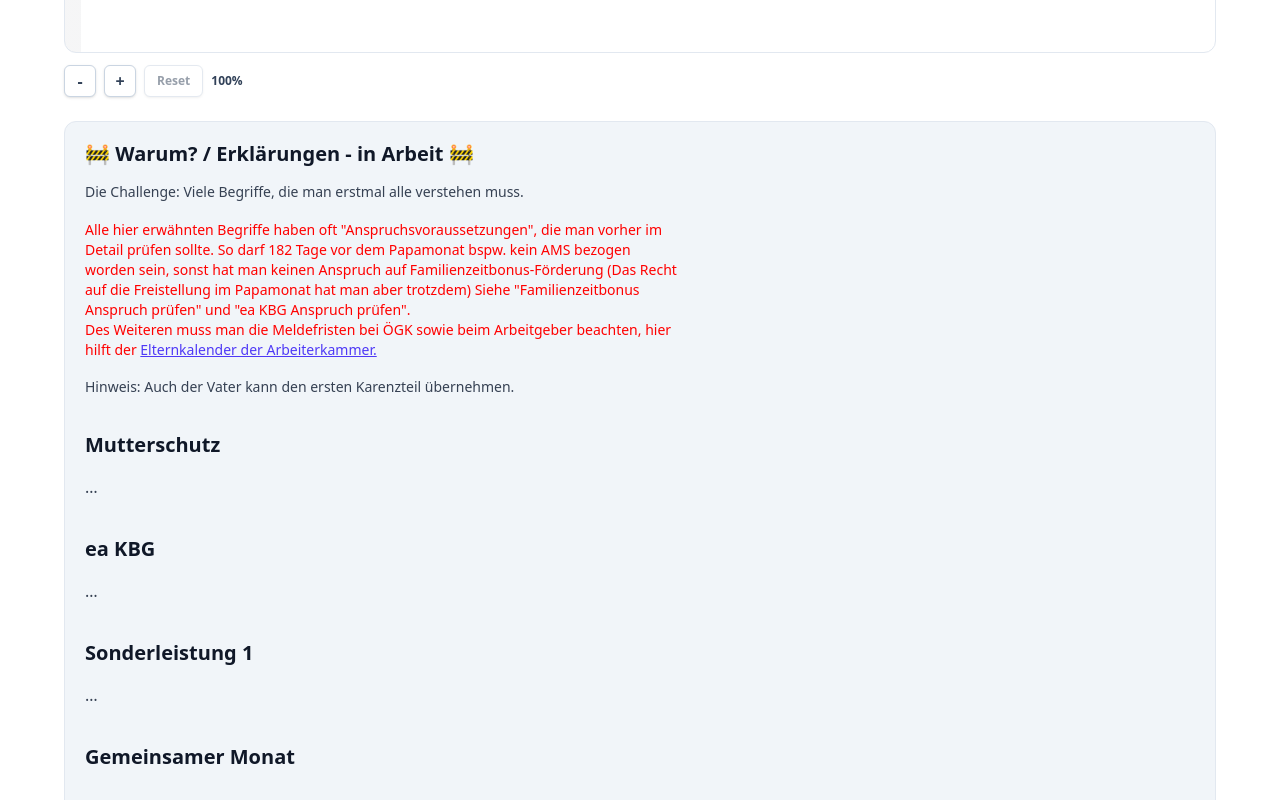
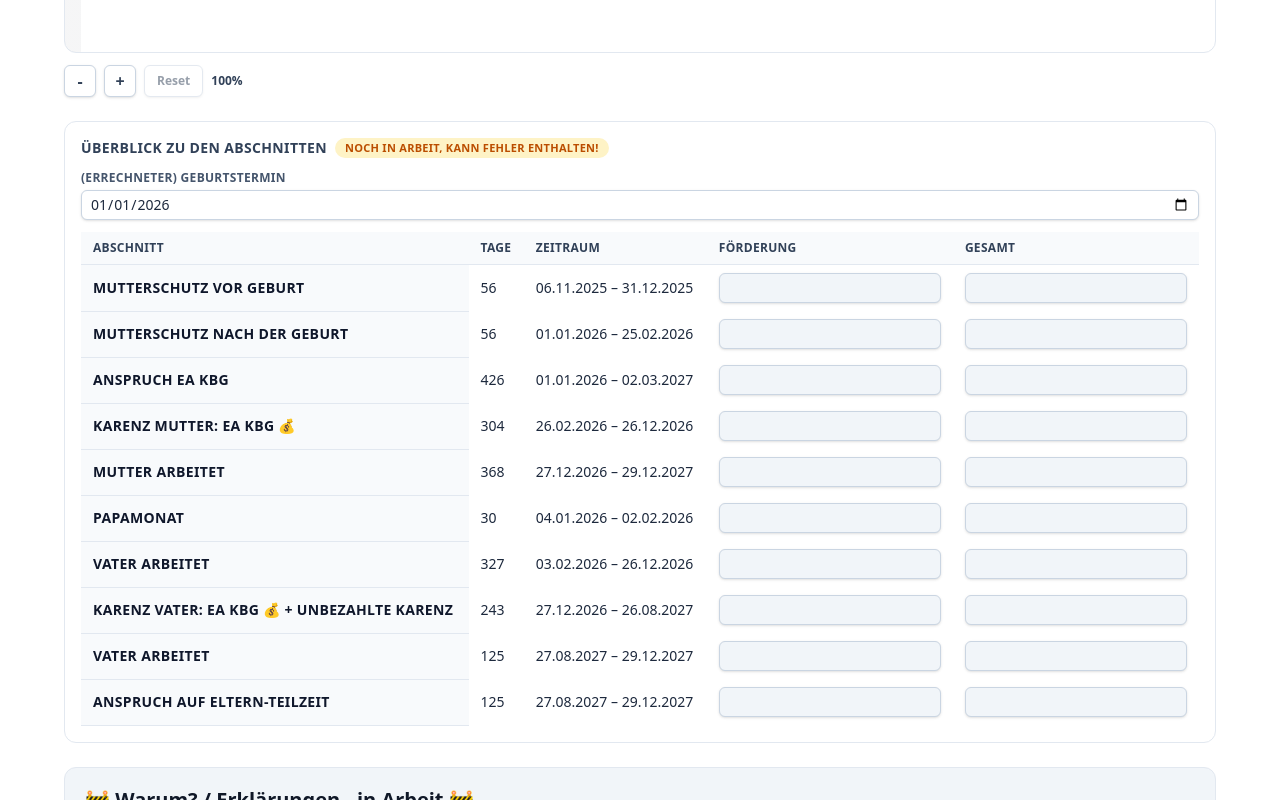
Before and after one commit to mandrasch/karenz-wizard, a SvelteKit app: page /eakbg-planer in a window 1280 px wide. Shown: the part 1280-2080 px from the top of the page. Built offline with nearby package versions, Linux system fonts and the light colour scheme.

Commit message:
chore: update

```diff
--- a/src/routes/eakbg-planer/+page.svelte
+++ b/src/routes/eakbg-planer/+page.svelte
@@ -479,6 +479,80 @@
 			}
 
 			return result;
+		})()
+	);
+
+	type SegmentSummary = {
+		id: string;
+		title: string;
+		days: number;
+		startWeeks: number;
+		endWeeks: number;
+		labelPosition: 'above' | 'below';
+	};
+
+	const weeksToDays = (weeks: number) => Math.max(0, Math.round(weeks * 7));
+
+	let birthDateInput = $state('2026-01-01');
+
+	const addDays = (date: Date, days: number) => {
+		const result = new Date(date);
+		result.setDate(result.getDate() + days);
+		return result;
+	};
+
+	const formatDate = (date: Date) =>
+		date.toLocaleDateString('de-AT', {
+			day: '2-digit',
+			month: '2-digit',
+			year: 'numeric'
+		});
+
+	const parseBirthDate = (value: string): Date | null => {
+		if (!value) {
+			return null;
+		}
+		const parsed = new Date(value);
+		return Number.isNaN(parsed.getTime()) ? null : parsed;
+	};
+
+	const formatSegmentRange = (segment: SegmentSummary) => {
+		const baseDate = parseBirthDate(birthDateInput);
+		if (!baseDate) {
+			return '–';
+		}
+		const startOffset = Math.round(segment.startWeeks * 7);
+		const endOffsetExclusive = Math.round(segment.endWeeks * 7);
+		const endOffset = Math.max(startOffset, endOffsetExclusive - 1);
+		const startDate = addDays(baseDate, startOffset);
+		const endDate = addDays(baseDate, endOffset);
+		return `${formatDate(startDate)} – ${formatDate(endDate)}`;
+	};
+
+	const segmentSummaries = $derived<SegmentSummary[]>(
+		(() => {
+			return intervals
+				.map((interval, index) => {
+					const label = interval.label?.trim();
+					if (!label) {
+						return null;
+					}
+					const startWeeks = interval.start;
+					const endWeeks = interval.lineEnd ?? interval.end;
+					const durationWeeks = Math.max(0, endWeeks - startWeeks);
+					if (durationWeeks <= 0.01) {
+						return null;
+					}
+					return {
+						id: `${index}-${label}`,
+						title: label,
+						days: weeksToDays(durationWeeks),
+						startWeeks,
+						endWeeks,
+						labelPosition: interval.labelPosition ?? 'above'
+					} satisfies SegmentSummary;
+				})
+				.filter((entry): entry is SegmentSummary => entry !== null);
 		})()
 	);
 
@@ -973,6 +1047,66 @@
 				</button>
 				<span class="zoom-status" aria-live="polite">{zoomPercent}%</span>
 			</div>
+
+			{#if segmentSummaries.length > 0}
+				<div class="timeline-summary" aria-live="polite">
+					<h3 class="timeline-summary__title">
+						Überblick zu den Abschnitten
+						<span class="timeline-summary__badge">Noch in Arbeit, kann Fehler enthalten!</span>
+					</h3>
+					<div class="timeline-summary__birthdate">
+						<label>
+							<span>(Errechneter) Geburtstermin</span>
+							<input
+								type="date"
+								class="timeline-summary__input"
+								bind:value={birthDateInput}
+								aria-label="(Errechneter) Geburtstermin"
+							/>
+						</label>
+					</div>
+					<div class="timeline-summary__table-wrapper">
+						<table class="timeline-summary__table">
+							<thead>
+								<tr>
+									<th scope="col">Abschnitt</th>
+									<th scope="col">Tage</th>
+									<th scope="col">Zeitraum</th>
+									<th scope="col">Förderung</th>
+									<th scope="col">Gesamt</th>
+								</tr>
+							</thead>
+							<tbody>
+								{#each segmentSummaries as segment (segment.id)}
+									<tr>
+										<th scope="row">{segment.title}</th>
+										<td>{segment.days}</td>
+										<td>{formatSegmentRange(segment)}</td>
+										<td>
+											<input
+												type="text"
+												class="timeline-summary__input"
+												aria-label={`Förderung für ${segment.title}`}
+												disabled
+											/>
+										</td>
+										<td>
+											<input
+												type="text"
+												class="timeline-summary__input"
+												aria-label={`Gesamt für ${segment.title}`}
+												disabled
+											/>
+										</td>
+									</tr>
+								{/each}
+							</tbody>
+						</table>
+					</div>
+				</div>
+			{:else}
+				<p class="timeline-summary__empty">Keine Abschnitte für die Übersicht verfügbar.</p>
+			{/if}
 		</div>
 
 		<aside class="note-box">
@@ -1017,7 +1151,7 @@
 			TODO: Wie viel Tage pro Karenzteil x Wochengeld: ____ = wie viel Geld? (grobe Rechnung)
 		</p>
 
-		<div class="debug-panel">
+		<div class="debug-panel" style="display:none">
 			<h3>Debug · EA-KBG Berechnung</h3>
 			<div class="debug-grid">
 				<div><strong>EA KBG Monate:</strong> {eaKbgMonths.toFixed(2)}</div>
@@ -1359,4 +1493,56 @@
 	.interval-duration {
 		@apply fill-slate-600 text-xs;
 	}
+
+	.timeline-summary {
+		@apply mt-6 grid gap-3 rounded-xl border border-slate-200 bg-white p-4;
+	}
+
+	.timeline-summary__title {
+		@apply flex items-center gap-2 text-sm font-semibold tracking-wide text-slate-700 uppercase;
+	}
+
+	.timeline-summary__badge {
+		@apply inline-flex items-center rounded-full bg-amber-100 px-2.5 py-0.5 text-[11px] font-semibold tracking-wide text-amber-700 uppercase;
+	}
+
+	.timeline-summary__birthdate {
+		@apply grid gap-1 text-sm;
+	}
+
+	.timeline-summary__birthdate label {
+		@apply flex flex-col gap-1;
+	}
+
+	.timeline-summary__birthdate span {
+		@apply text-xs font-semibold tracking-wide text-slate-600 uppercase;
+	}
+
+	.timeline-summary__table-wrapper {
+		@apply overflow-x-auto;
+	}
+
+	.timeline-summary__table {
+		@apply min-w-full border-collapse;
+	}
+
+	.timeline-summary__table th {
+		@apply border-b border-slate-200 bg-slate-50 px-3 py-2 text-left text-xs font-semibold tracking-wide text-slate-700 uppercase;
+	}
+
+	.timeline-summary__table td {
+		@apply px-3 py-2 align-middle text-sm text-slate-800;
+	}
+
+	.timeline-summary__table th[scope='row'] {
+		@apply text-sm font-semibold text-slate-900;
+	}
+
+	.timeline-summary__input {
+		@apply w-full rounded-md border border-slate-300 bg-white px-2 py-1 text-sm text-slate-800 shadow-sm focus-visible:outline focus-visible:outline-2 focus-visible:outline-offset-2 focus-visible:outline-indigo-500 disabled:cursor-not-allowed disabled:bg-slate-100 disabled:text-slate-500;
+	}
+
+	.timeline-summary__empty {
+		@apply mt-4 text-sm font-medium text-slate-600;
+	}
 </style>
--- a/src/routes/ueber/+page.svelte
+++ b/src/routes/ueber/+page.svelte
@@ -48,13 +48,14 @@
 				Erfahrung nach.)</i
 			>
 		</p>
+		<h4>Bildungskarenz jetzt verboten nach Elternkarenz</h4>
 		<p>
 			Auch die Bildungskarenz wurde oft benutzt, um im zweiten Lebensjahr nach der Geburt noch
 			Betreuung gewährleisten zu können wenn die 14 Monate vorbei waren - und die Eltern ihr Kind
 			mit knapp einem Lebensjahr nicht direkt in eine Kindergarten-Gruppe bringen wollten. Was auch
-			bspw. in Wien möglich ist, aber in Niederösterreich noch gar nicht gehen würde. <br />Diese
-			Möglichkeit der Bildungskarenz "als Brücke zurück ins Erwerbsleben nach einem Kind" wird nun
-			politisch verunmöglicht (siehe
+			bspw. in Wien möglich ist, aber in Niederösterreich noch gar nicht gehen würde in diesem
+			jungen Alter. <br />Diese Möglichkeit der Bildungskarenz "als Brücke zurück ins Erwerbsleben
+			nach einem Kind" wird nun politisch verunmöglicht (siehe
 			<a class="underline" href="https://www.moment.at/story/bildungskarenz-neu-weiterbildungszeit/"
 				>moment.at</a
 			>). Werdende Eltern müssen sich also neue Modelle überlegen.
@@ -100,13 +101,24 @@
 			nicht die finanzielle Förderung durch den Sozialstaat. Was hier fehlt: Einfache
 			Beschreibungen, welche verschiedenen Wege Eltern gehen könnten.
 		</p>
+		<p>
+			<i>
+				Siehe auch <a
+					href="https://workwhileclimate.at/crashkurs-elternkarenz-fuer-dummies-inkl-faire-halbe-halbe-aufteilung-oesterreich/#ab-wann-wird-fremdbetreuung-im-kindergarten-offiziell-fruehestens-empfohlen"
+					>Ab wann wird Fremdbetreuung im Kindergarten offiziell frühestens empfohlen?</a
+				> in meinem Blogbeitrag.</i
+			>
+		</p>
 		<p></p>
 		<!-- STAAT SOLLTE MODELLE ERMÖGLICHEN / ELTERN ENTSCHEIDEN? AKTUELL KRAUT UND RÜBEN?-->
 
 		<h3>Ganze Männer müssen ... vor allem erstmal sehr viel recherchieren!</h3>
+		<p>Long story short: Ganze Männer machen halbe halbe - nicht so einfach aktuell!</p>
 		<p>
-			Long story short: Ganze Männer machen halbe halbe - nicht so einfach aktuell! Es finden sich
-			online einfach sau wenig Informationen dazu, wie man vom klassischen 12+2 abweicht.
+			Es finden sich online einfach sau wenig Informationen dazu, wie man vom klassischen 12+2
+			abweicht. Ich habe einen Bachelor- und Master-Abschluss in Geisteswissenschaften, komplexe
+			Thematiken und lange Texte sind mir nicht fremd - aber ich fand es extrem anstrengend, mir
+			hier Klarheit und verlässliche Informationen zu beschaffen.
 		</p>
 		<p>
 			Was aus meiner Sicht fehlt: A) Ein Ratgeber mit rotem Faden - statt Einzelbroschüren zu allen
@@ -119,16 +131,16 @@
 
 		<p>
 			Mit diesem Projekt möchte ich zumindest Punkt D) angehen und einen kleinen "Proof of concept"
-			liefern. Mit der Hoffnung, dass der nächsten Mutter und dem nächsten werdenden Vater nicht so
-			der Kopf brummt - und ein klein wenig mehr Gleichberechtigung möglich ist.
+			liefern. Mit der Hoffnung, dass der nächsten Mutter und dem nächsten frischgebackenen Vater
+			nicht so der Kopf brummt - und ein klein wenig mehr Gleichberechtigung möglich ist.
 		</p>
 		<p>
 			Und natürlich ist es großartig, dass Österreich ein Sozialstaat ist und es überhaupt
-			Mutterschutz, Papamonat und staatliche Karenz-Förderungen gibt. Aber Luft nach oben ist immer!
+			Mutterschutz, Papamonat, staatliche Karenz-Förderungen & Co gibt. Aber: Luft nach oben ist
+			immer!
 		</p>
-		<p>Kritisches Feedback ist sehr willkommen!</p>
 		<p>
-			Siehe auch mein Blogbeitrag: <a
+			Kritisches Feedback ist sehr willkommen! Siehe auch mein Blogbeitrag: <a
 				class="underline"
 				href="https://workwhileclimate.at/crashkurs-elternkarenz-fuer-dummies-inkl-faire-halbe-halbe-aufteilung-oesterreich/#wie-organisiert-man-eine-unbezahlte-karenz"
 				>Crashkurs: Elternkarenz für Dummies inkl. Halbe Halbe (Österreich)</a
```
